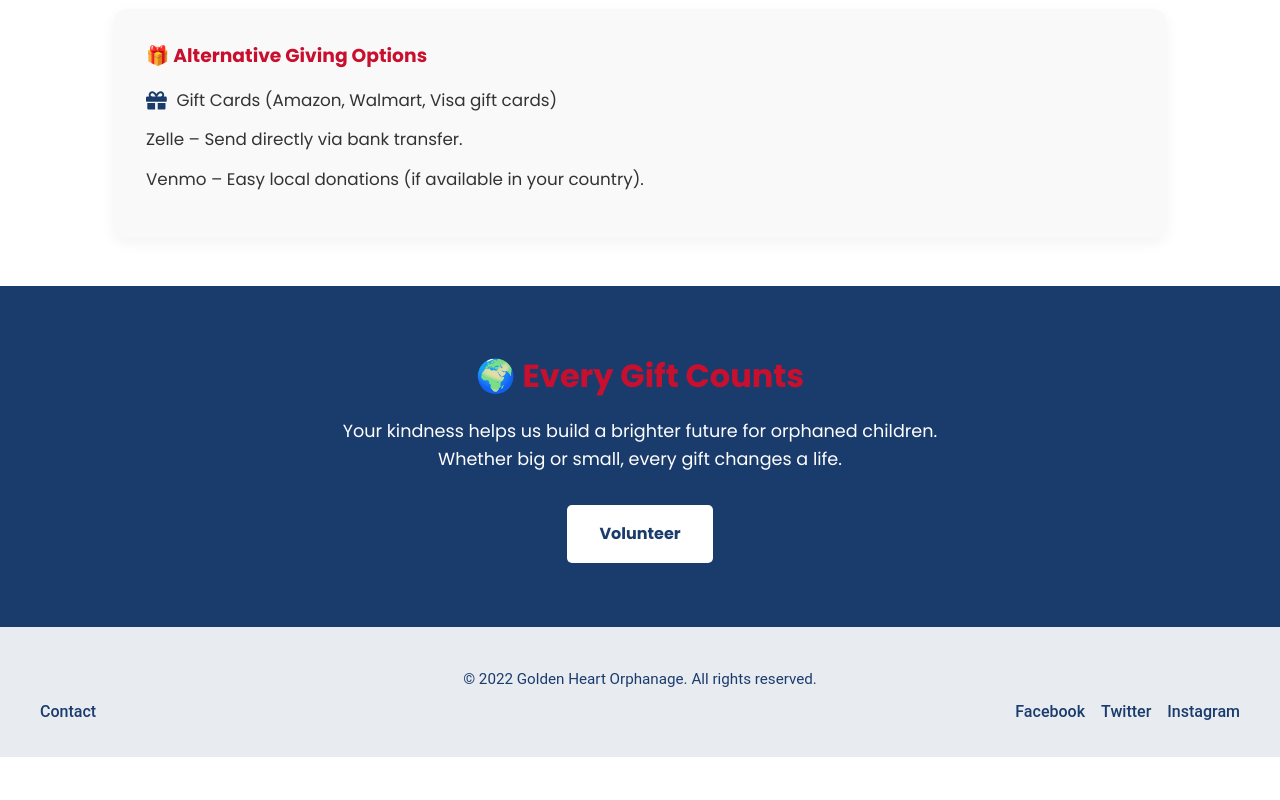
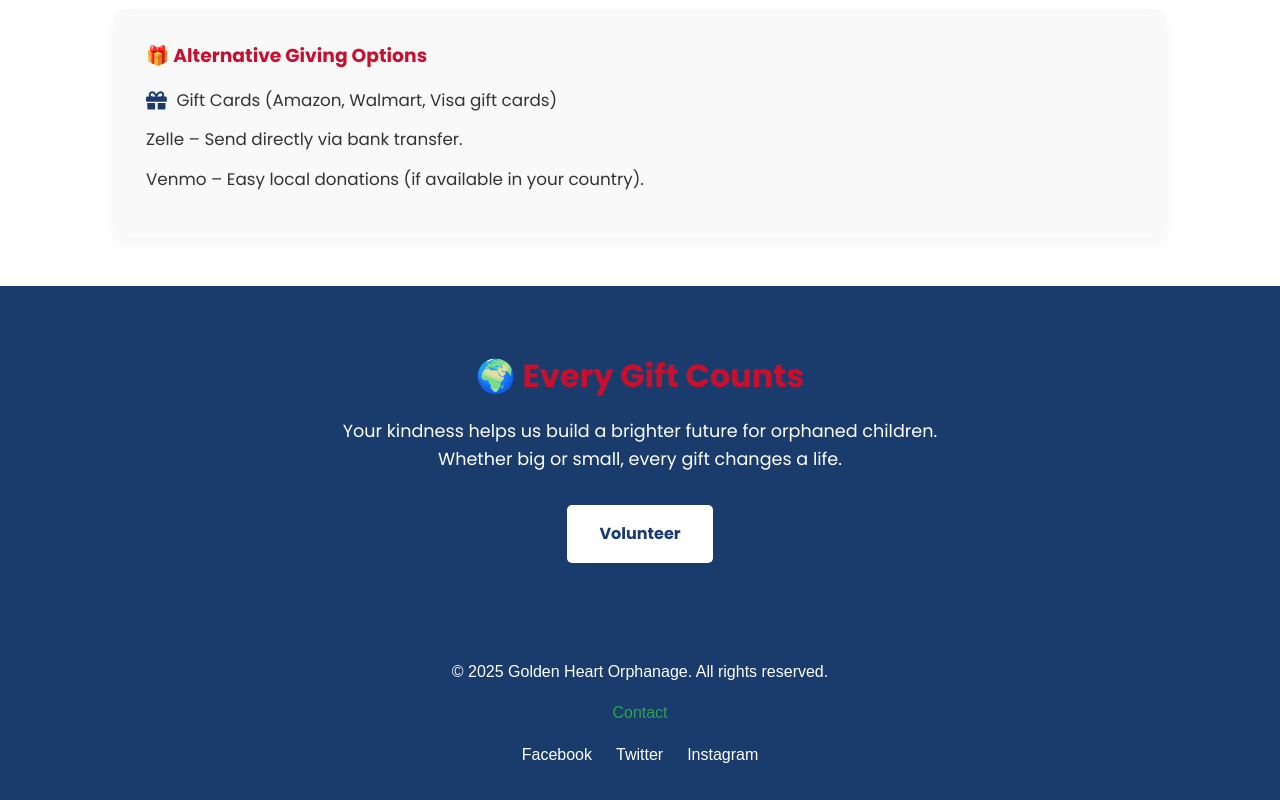
Before and after one commit to davidmassmutual/golden-heart, a React (Vite) app in the folder client/: page /donate in a window 1280 px wide. Shown: the part 2188-2988 px from the top of the page. Before the commit the page ends 2945 px from the top, so only its background shows below. Built offline with nearby package versions, Linux system fonts and the light colour scheme.

Commit message:
finals commit

```diff
--- a/client/src/components/Footer.jsx
+++ b/client/src/components/Footer.jsx
@@ -1,20 +1,44 @@
+// client/src/components/Footer.js
+import React, { useState } from 'react';
 import '../styles/Footer.css';
 
 function Footer() {
+  const [showModal, setShowModal] = useState(false);
+
+  const handleSocialClick = (e) => {
+    e.preventDefault(); // Prevent default link navigation
+    setShowModal(true); // Show modal
+  };
+
+  const closeModal = () => {
+    setShowModal(false); // Hide modal
+  };
+
   return (
     <footer>
       <div className="footer-content">
-        <p>&copy; 2022 Golden Heart Orphanage. All rights reserved.</p>
+        <p>&copy; 2025 Golden Heart Orphanage. All rights reserved.</p>
         <div className="footer-links">
           <a href="/contact">Contact</a>
         </div>
         <div className="socials">
-          <a href="#">Facebook</a>
-          <a href="#">Twitter</a>
-          <a href="#">Instagram</a>
+          <a href="#" onClick={handleSocialClick}>Facebook</a>
+          <a href="#" onClick={handleSocialClick}>Twitter</a>
+          <a href="#" onClick={handleSocialClick}>Instagram</a>
         </div>
       </div>
+
+      {showModal && (
+        <div className="modal-overlay">
+          <div className="modal">
+            <h3>Restricted Access</h3>
+            <p>Only VIP donors can contact our socials.</p>
+            <button onClick={closeModal}>Close</button>
+          </div>
+        </div>
+      )}
     </footer>
   );
 }
+
 export default Footer;
--- a/client/src/styles/Footer.css
+++ b/client/src/styles/Footer.css
@@ -1,54 +1,128 @@
+/* client/src/styles/Footer.css */
 footer {
-  background: #e8ebef;
-  color: #1a3c6d;
+  background-color: #1a3c6d;
+  color: #ffffff;
   padding: 2rem 1rem;
+  font-family: 'Arial', sans-serif;
 }
 
 .footer-content {
   max-width: 1200px;
   margin: 0 auto;
   display: flex;
-  flex-wrap: wrap;
-  justify-content: space-between;
+  flex-direction: column;
   align-items: center;
-  /* gap: 1rem; */
-  text-align: center;
+  gap: 1rem;
 }
 
-/* FOOTER TEXT */
 .footer-content p {
-  flex: 1 1 100%;
-  font-size: 0.95rem;
-  margin: 0.5rem 0;
+  margin: 0;
+  font-size: 1rem;
 }
 
-/* LINKS */
-.footer-links,
-.socials {
-  display: flex;
-  gap: 1rem;
-  flex-wrap: wrap;
-  justify-content: center;
-}
-
-.footer-links a,
-.socials a {
-  color: #1a3c6d;
+.footer-links a {
+  color: #28a745;
   text-decoration: none;
-  font-weight: 500;
+  font-size: 1rem;
   transition: color 0.3s ease;
 }
 
-.footer-links a:hover,
-.socials a:hover {
-  color: #C8102E;
+.footer-links a:hover {
+  color: #218838;
 }
 
-/* MOBILE */
+.socials {
+  display: flex;
+  gap: 1.5rem;
+}
+
+.socials a {
+  color: #ffffff;
+  text-decoration: none;
+  font-size: 1rem;
+  transition: color 0.3s ease;
+}
+
+.socials a:hover {
+  color: #28a745;
+}
+
+/* Modal styling (for Option 2) */
+.modal-overlay {
+  position: fixed;
+  top: 0;
+  left: 0;
+  right: 0;
+  bottom: 0;
+  background-color: rgba(0, 0, 0, 0.5);
+  display: flex;
+  justify-content: center;
+  align-items: center;
+  z-index: 1000;
+}
+
+.modal {
+  background-color: #ffffff;
+  border-radius: 8px;
+  padding: 2rem;
+  max-width: 400px;
+  width: 90%;
+  text-align: center;
+  box-shadow: 0 4px 12px rgba(0, 0, 0, 0.2);
+}
+
+.modal h3 {
+  color: #333;
+  margin-bottom: 1rem;
+  font-size: 1.5rem;
+}
+
+.modal p {
+  color: #555;
+  margin-bottom: 1.5rem;
+  font-size: 1rem;
+}
+
+.modal button {
+  background-color: #28a745;
+  color: #ffffff;
+  padding: 0.8rem 1.5rem;
+  border: none;
+  border-radius: 5px;
+  cursor: pointer;
+  font-size: 1rem;
+  transition: background-color 0.3s ease;
+}
+
+.modal button:hover {
+  background-color: #218838;
+}
+
+/* Responsive design */
 @media (max-width: 768px) {
-  .footer-content {
-    flex-direction: column;
-    align-items: center;
-    text-align: center;
+  footer {
+    padding: 1.5rem 1rem;
+  }
+
+  .footer-content p,
+  .footer-links a,
+  .socials a {
+    font-size: 0.9rem;
+  }
+
+  .socials {
+    gap: 1rem;
+  }
+
+  .modal {
+    padding: 1.5rem;
+  }
+
+  .modal h3 {
+    font-size: 1.3rem;
+  }
+
+  .modal p {
+    font-size: 0.9rem;
   }
 }
```
